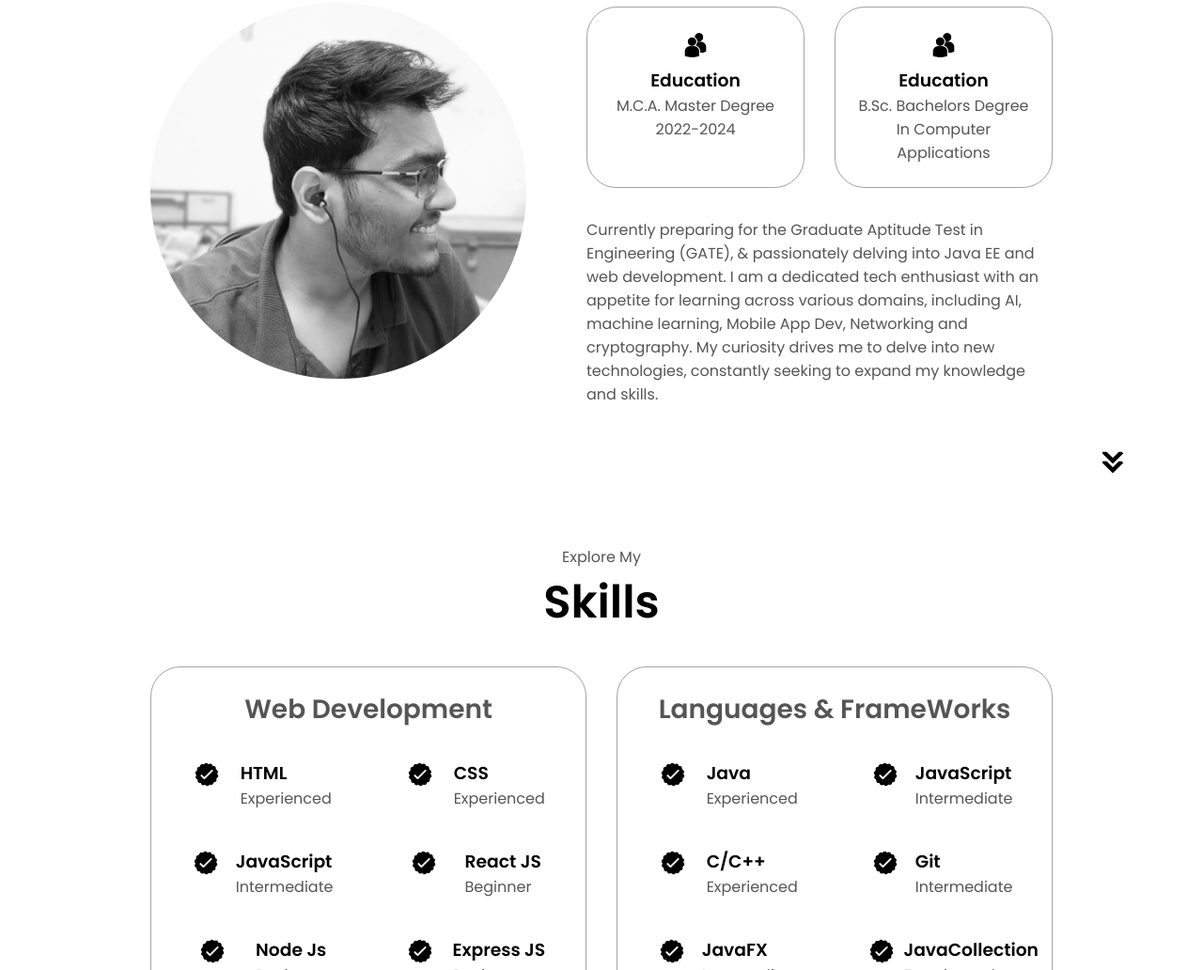
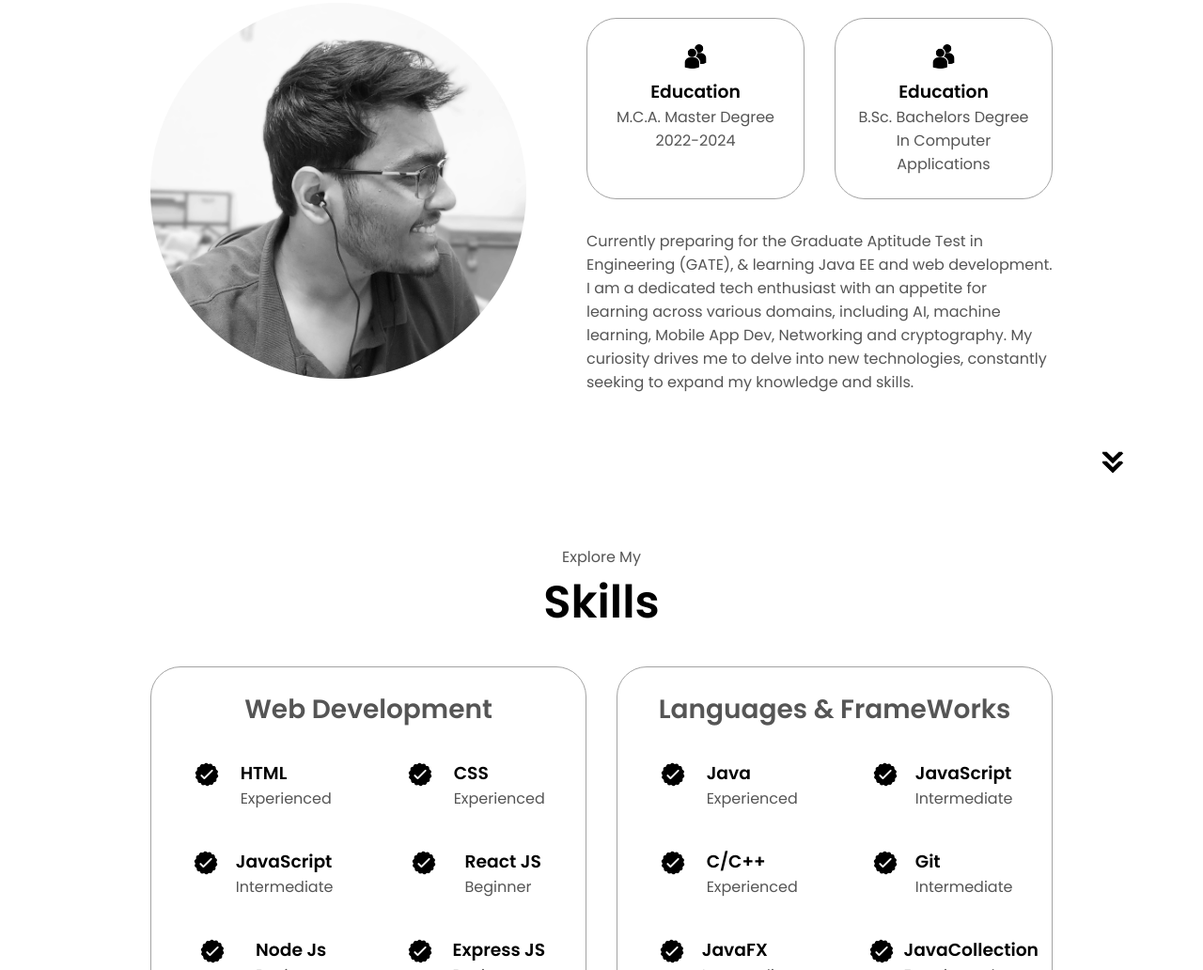
Before and after one commit to sagarpjpt/myPortfolio, a plain HTML site: page index.html in a window 1280 px wide. Shown: the part 1116-2148 px from the top of the page at 94% size. Drawn offline with Linux system fonts and the light colour scheme.

Commit message:
Update index.html

```diff
--- a/index.html
+++ b/index.html
@@ -98,7 +98,7 @@
                 <div class="text-container">
                     <p>
                         Currently preparing for the Graduate Aptitude Test in Engineering (GATE),
-                        & passionately delving into Java EE and web development.
+                        & learning Java EE and web development.
                          I am a dedicated tech enthusiast with an appetite for learning
                         across various domains, including AI, machine learning, Mobile App Dev, Networking and cryptography.
                          My curiosity drives me to delve into new technologies,
```
